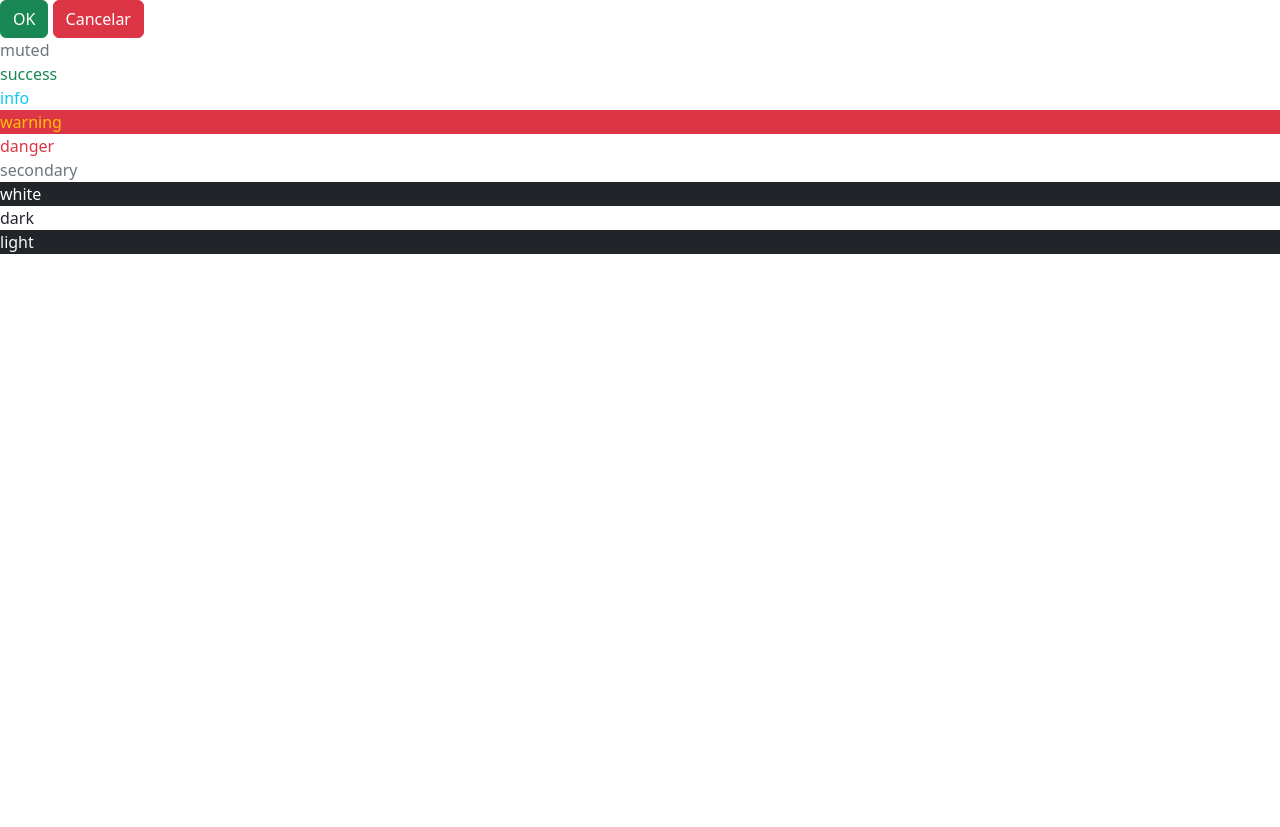
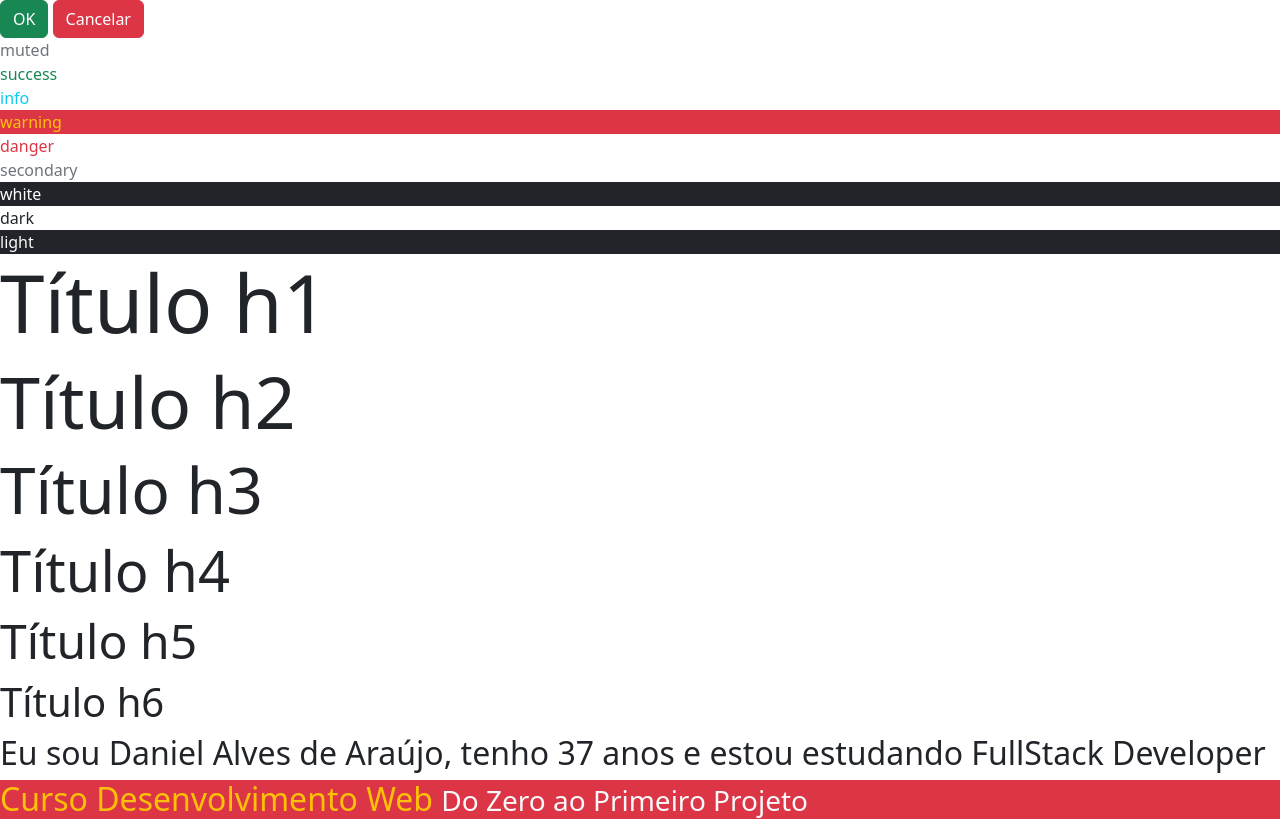
Before and after one commit to dannielfisico/frontEnd, a plain HTML site: page bootstrap1/index.html in a window 1280 px wide. Before the commit the page ends 800 px from the top, so only its background shows below. Drawn offline with nearby package versions, Linux system fonts and the light colour scheme.

Commit message:
Um pouco sobre cores e tipografia no BOOTSTRAP

```diff
--- a/bootstrap1/index.html
+++ b/bootstrap1/index.html
@@ -20,6 +20,14 @@
     <div class="text-white bg-dark">white</div>
     <div class="text-dark">dark</div>
     <div class="text-light bg-dark">light</div>
+    <h1 class="display-1">Título h1</h1>
+    <h2 class="display-2">Título h2</h2>
+    <h3 class="display-3">Título h3</h3>
+    <h4 class="display-4">Título h4</h4>
+    <h5 class="display-5">Título h5</h5>
+    <h6 class="display-6">Título h6</h6>
+    <p class="h2">Eu sou Daniel Alves de Araújo, tenho 37 anos e estou estudando FullStack Developer</p>
+    <h2 class="text-warning bg-danger">Curso Desenvolvimento Web <small class="text-light">Do Zero ao Primeiro Projeto</small></h2>
 
 
 
```
